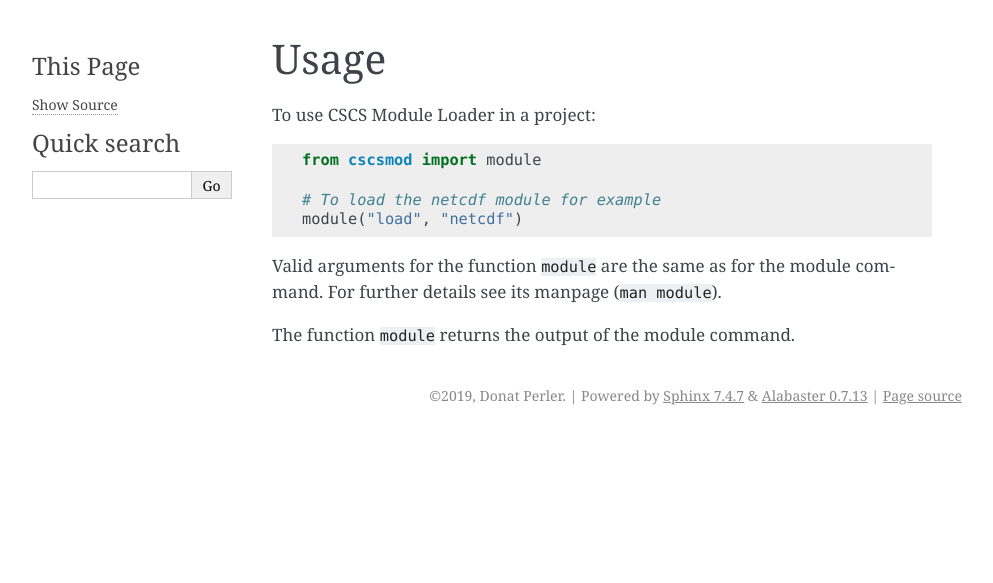
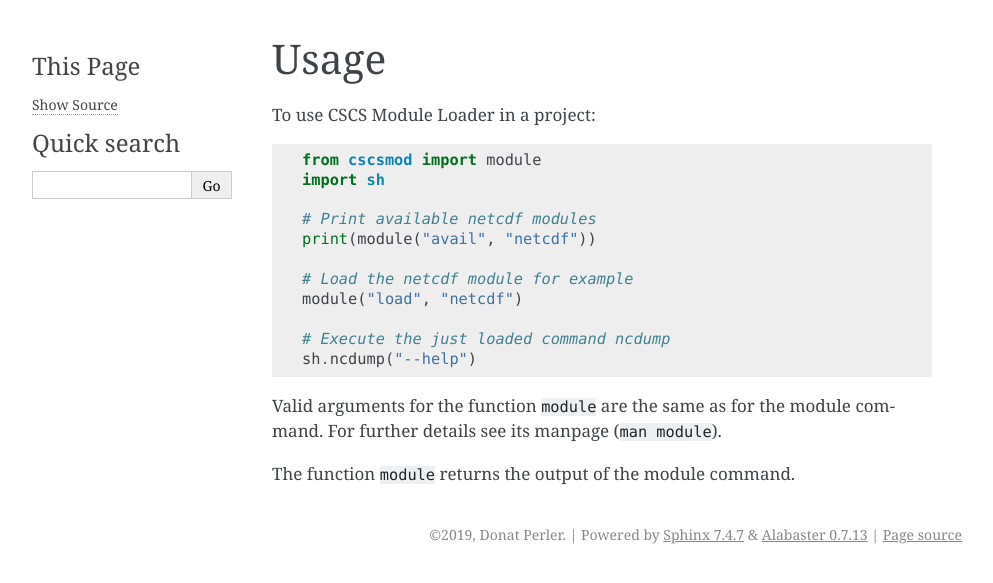
Before and after one commit to MeteoSwiss-APN/cscsmod, a Sphinx documentation site: the page built from docs/usage.rst, in a window 1280 px wide. Shown: the top 583 px of the page, without its empty margins (148-1141 px from the left). Built offline with Sphinx 7.4.7, drawn with Linux system fonts in a browser that asks for light colours; pages that are not in the unit, such as notebooks, are missing from menus.

Commit message:
Improved the documatation

```diff
--- a/docs/usage.rst
+++ b/docs/usage.rst
@@ -5,9 +5,16 @@ Usage
 To use CSCS Module Loader in a project::
 
     from cscsmod import module
+    import sh
 
-    # To load the netcdf module for example
+    # Print available netcdf modules
+    print(module("avail", "netcdf"))
+
+    # Load the netcdf module for example
     module("load", "netcdf")
+
+    # Execute the just loaded command ncdump
+    sh.ncdump("--help")
 
 Valid arguments for the function ``module`` are the same as
 for the module command. For further details see its manpage
```
